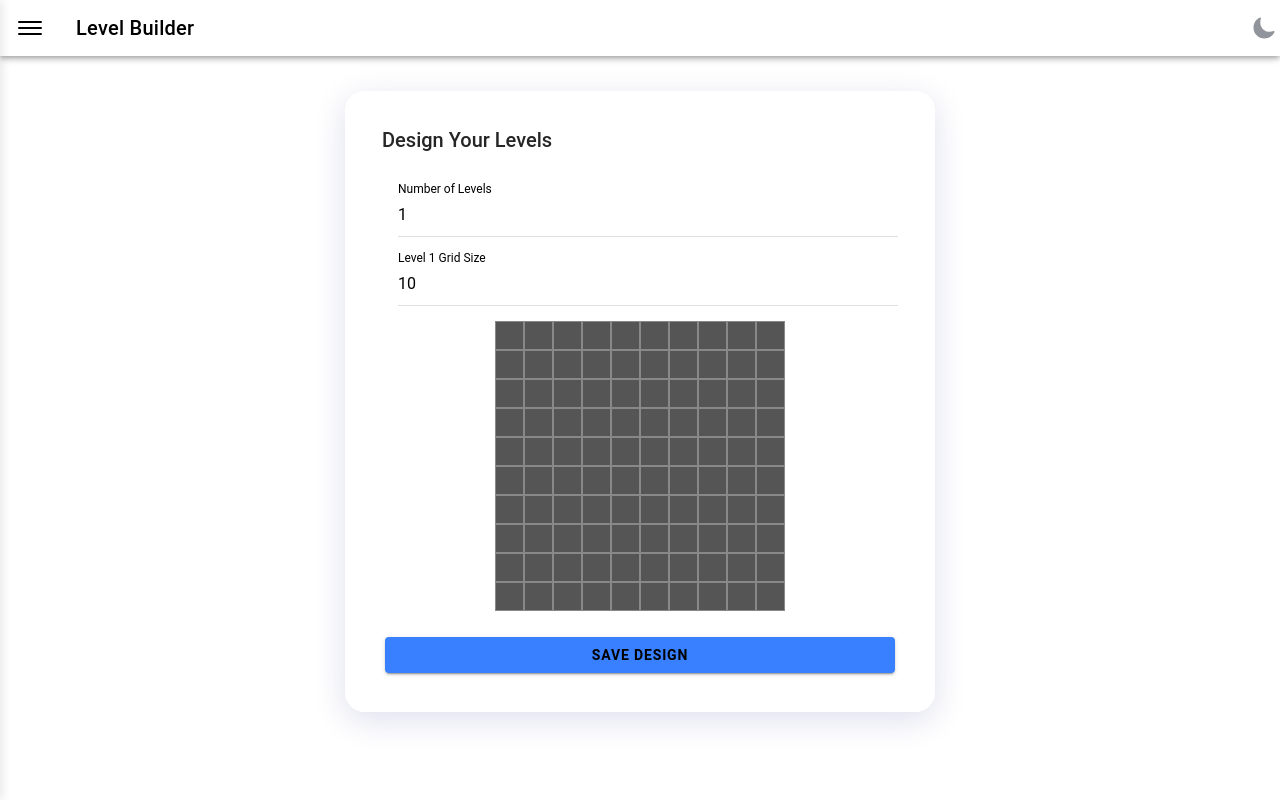
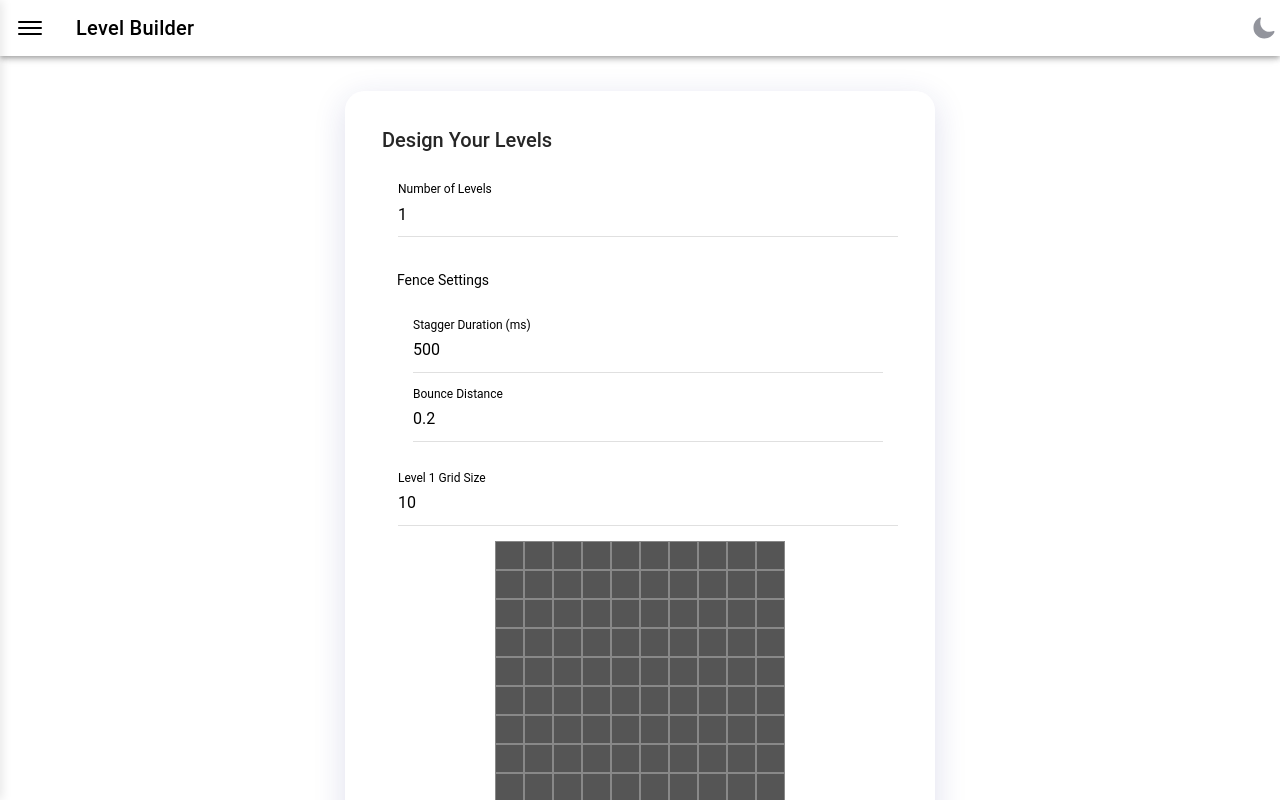
Before and after one commit to glogawa/p2026, a React (Vite) app: page /builder in a window 1280 px wide. Built offline with nearby package versions, Linux system fonts and the light colour scheme.

Commit message:
bounce variable rename

```diff
--- a/src/pages/Builder/Builder.tsx
+++ b/src/pages/Builder/Builder.tsx
@@ -9,10 +9,21 @@ interface Level {
     positions: { [key: string]: 'start' | 'end' | 'objective' | 'fence' | 'npc' | null };
 }
 
+interface GeneralSettings {
+    fenceStaggerDurationMs: number;
+    fenceBounceDistance: number;
+}
+
 const defaultGridSize = 10;
+const defaultGeneralSettings: GeneralSettings = {
+    fenceStaggerDurationMs: 500,
+    fenceBounceDistance: 0.2,
+};
+
 const Builder: React.FC = () => {
     const [numLevels, setNumLevels] = useState<number>(1);
     const [levels, setLevels] = useState<Level[]>([{ id: 1, gridSize: defaultGridSize, positions: {} }]);
+    const [generalSettings, setGeneralSettings] = useState<GeneralSettings>(defaultGeneralSettings);
     const [generatedCode, setGeneratedCode] = useState<string>('');
     const [selected, setSelected] = useState<{ levelId: number; pos: string } | null>(null);
     const [menuPos, setMenuPos] = useState<{ x: number; y: number } | null>(null);
@@ -48,7 +59,11 @@ const Builder: React.FC = () => {
             ...level,
             positions: Object.fromEntries(Object.entries(level.positions).filter(([_, v]) => v !== null))
         }));
-        const code = JSON.stringify(cleanedLevels, null, 2);
+        const output = {
+            general: generalSettings,
+            locations: cleanedLevels,
+        };
+        const code = JSON.stringify(output, null, 2);
         setGeneratedCode(code);
     };
 
@@ -119,6 +134,30 @@ const Builder: React.FC = () => {
                                             min="1"
                                         />
                                     </IonItem>
+                                    <div style={{ marginTop: '20px', padding: '15px', backgroundColor: 'rgba(255,255,255,0.05)', borderRadius: '5px' }}>
+                                        <h4 style={{ margin: '0 0 15px 0', color: 'var(--ion-text-color)' }}>Fence Settings</h4>
+                                        <IonItem>
+                                            <IonLabel position="stacked">Stagger Duration (ms)</IonLabel>
+                                            <IonInput
+                                                type="number"
+                                                value={generalSettings.fenceStaggerDurationMs}
+                                                onIonChange={(e) => setGeneralSettings({ ...generalSettings, fenceStaggerDurationMs: parseInt(e.detail.value!) || 500 })}
+                                                min="100"
+                                                max="2000"
+                                            />
+                                        </IonItem>
+                                        <IonItem>
+                                            <IonLabel position="stacked">Bounce Distance</IonLabel>
+                                            <IonInput
+                                                type="number"
+                                                value={generalSettings.fenceBounceDistance}
+                                                onIonChange={(e) => setGeneralSettings({ ...generalSettings, fenceBounceDistance: parseFloat(e.detail.value!) || 0.2 })}
+                                                min="0.1"
+                                                max="2"
+                                                step="0.1"
+                                            />
+                                        </IonItem>
+                                    </div>
                                     {levels.map((level) => {
                                         const displaySize = Math.min(level.gridSize, 20);
                                         return (
--- a/src/pages/Game/Game.tsx
+++ b/src/pages/Game/Game.tsx
@@ -16,8 +16,17 @@ interface Level {
   positions: { [key: string]: 'start' | 'end' | 'objective' | 'fence' | 'npc' | null };
 }
 
+interface LevelData {
+  general: {
+    fenceStaggerDurationMs: number;
+    fenceBounceDistance: number;
+  };
+  locations: Level[];
+}
+
 const Game: React.FC = () => {
   const [pastedJson, setPastedJson] = useState<string>('');
+  const [fenceConfig, setFenceConfig] = useState({ staggerDuration: 500, bounceDistance: 0.2 });
   const canvasRef = useRef<HTMLCanvasElement>(null);
   const joystickContainerRef = useRef<HTMLDivElement>(null);
   const joystickMovementRef = useRef({ x: 0, z: 0 });
@@ -65,8 +74,17 @@ const Game: React.FC = () => {
 
   const loadLevels = () => {
     try {
-      const levels: Level[] = JSON.parse(pastedJson);
-      setLoadedLevels(levels);
+      const data: LevelData = JSON.parse(pastedJson);
+      // Handle both old format (array) and new format (object with general + locations)
+      if (Array.isArray(data)) {
+        setLoadedLevels(data as Level[]);
+      } else if (data.locations && data.general) {
+        setFenceConfig({
+          staggerDuration: data.general.fenceStaggerDurationMs,
+          bounceDistance: data.general.fenceBounceDistance,
+        });
+        setLoadedLevels(data.locations);
+      }
     } catch (e) {
       alert('Invalid JSON. Please paste valid levels JSON.');
     }
```
